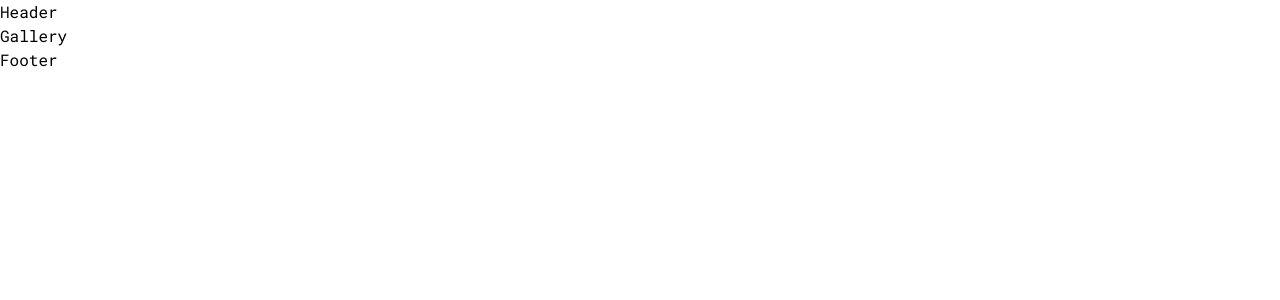
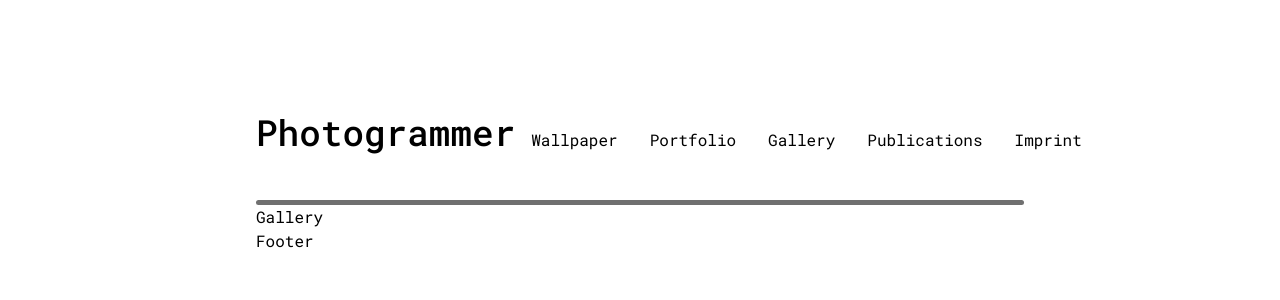
Before and after one commit to Jufg/Photogrammer, a React (Create React App) app: page /gallery in a window 1280 px wide. Shown: the top 300 px of the page. Built offline with nearby package versions, Linux system fonts and the light colour scheme.

Commit message:
Add global header.

```diff
--- a/package.json
+++ b/package.json
@@ -9,6 +9,7 @@
     "@testing-library/user-event": "^13.5.0",
     "react": "^17.0.2",
     "react-dom": "^17.0.2",
+    "react-icons": "^4.3.1",
     "react-router-dom": "^6.2.2",
     "react-scripts": "5.0.0",
     "web-vitals": "^2.1.4"
--- a/src/App.jsx
+++ b/src/App.jsx
@@ -13,7 +13,7 @@ function App() {
                 <Route path="/portfolio" element={<Portfolio />} />
                 <Route path="/gallery" element={<Gallery />} />
                 <Route path="/publications" element={<Publications />} />
-                <Route path="/Imprint" element={<Imprint />} />
+                <Route path="/imprint" element={<Imprint />} />
                 <Route path="*" element={<Error_page_404 />} />
             </Routes>
         </Router>
--- a/src/components/Header/header.jsx
+++ b/src/components/Header/header.jsx
@@ -1,9 +1,63 @@
-import React from "react";
+import React, {useState} from "react";
+import {HiMenuAlt4} from 'react-icons/hi';
+import {AiOutlineClose} from 'react-icons/ai';
+
+const NavbarItem = ({menu, classProps}) => {
+    return (
+        <li className={`mx-4 cursor-pointer hover:text-[#707070] ${classProps}`}>
+            <a href={menu.path}>
+                {menu.title}
+            </a>
+        </li>
+    );
+}
 
 const Header = () => {
 
+    const [toggleMenu, setToggleMenu] = useState(false);
+
+    const menu = [
+        {title: "Wallpaper", path: "/wallpaper"},
+        {title: "Portfolio", path: "/portfolio"},
+        {title: "Gallery", path: "/gallery"},
+        {title: "Publications", path: "/publications"},
+        {title: "Imprint", path: "/imprint"}
+    ];
+
     return (
-            <p>Header</p>
+        <div className="pt-28">
+            <nav className="w-auto flex justify-between items-baseline">
+                <div className="">
+                    <span className="font-medium text-xl xl:text-4xl"><a href="/">Photogrammer</a></span>
+                </div>
+                <div className="flex relative">
+                    {toggleMenu ? <AiOutlineClose fontSize={28} className="md:hidden cursor-pointer"
+                                                  onClick={() => setToggleMenu(false)}/> :
+                        <HiMenuAlt4 fontSize={28} className="md:hidden cursor-pointer"
+                                    onClick={() => setToggleMenu(true)}/>}
+                    {toggleMenu && (
+                        <ul
+                            className="white-glassmorphism z-10 fixed pt-28 -top-0 -right-2 p-3 w-[70vw] h-screen shadow-2xl md:hidden list-none flex flex-col justify-start items-end rounded-md animate-slide-in"
+                        >
+                            <li className="text-xl w-full my-2">
+                                <AiOutlineClose onClick={() => setToggleMenu(false)}/>
+                            </li>
+                            <li className={`mx-4 cursor-pointer hover:text-[#707070] my-2 text-lg`}>
+                                <a href="/">
+                                    Home
+                                </a>
+                            </li>
+                            {menu.map((item, index) => (
+                                <NavbarItem key={item + index} menu={item} classProps="my-2 text-lg"/>))}
+                        </ul>)}
+                </div>
+                <ul className="md:flex hidden list-none flex-row justify-between items-center flex-initial text-xs xl:text-base">
+                    {menu.map((item, index) => (
+                        <NavbarItem key={item + index} menu={item}/>))}
+                </ul>
+            </nav>
+            <div className="bg-[#707070] h-[5px] rounded-full mt-12"/>
+        </div>
     )
 }
 
--- a/src/components/layout.jsx
+++ b/src/components/layout.jsx
@@ -4,7 +4,7 @@ import {Footer, Header} from "./index";
 const Layout = (props) => {
 
     return (
-        <div className="test">
+        <div className="px-4 md:px-[20%]">
             <Header/>
             {props.children}
             <Footer/>
--- a/src/index.css
+++ b/src/index.css
@@ -13,6 +13,14 @@ body {
   -moz-osx-font-smoothing: grayscale;
 }
 
+.white-glassmorphism {
+  background: rgba(255, 255, 255, 0.05);
+  border-radius: 16px;
+  backdrop-filter: blur(5px);
+  -webkit-backdrop-filter: blur(5px);
+  border: 1px solid rgba(255, 255, 255, 0.3);
+}
+
 /* Tailwind configuration */
 @tailwind base;
 @tailwind components;
```
Also changed, not shown: 1 other file (tests, documents, lock files or other folders).
